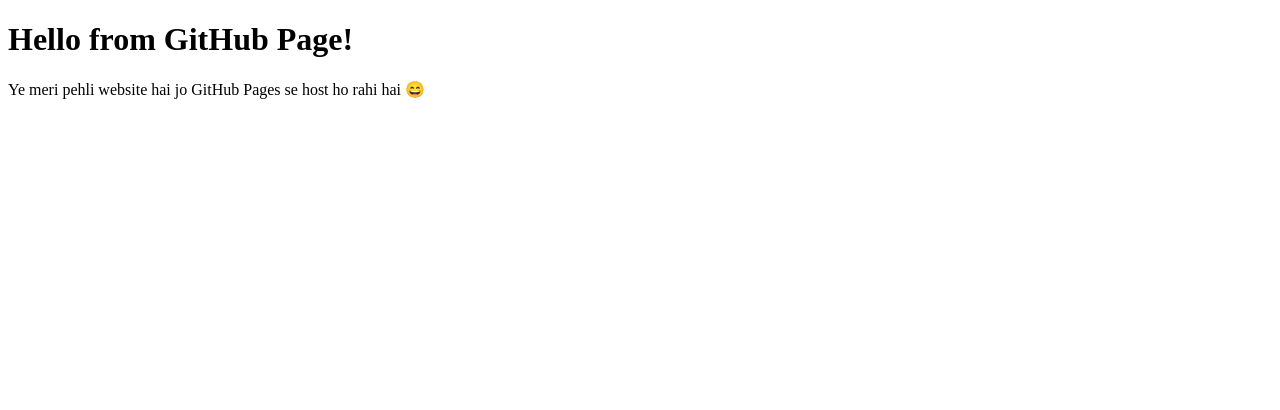
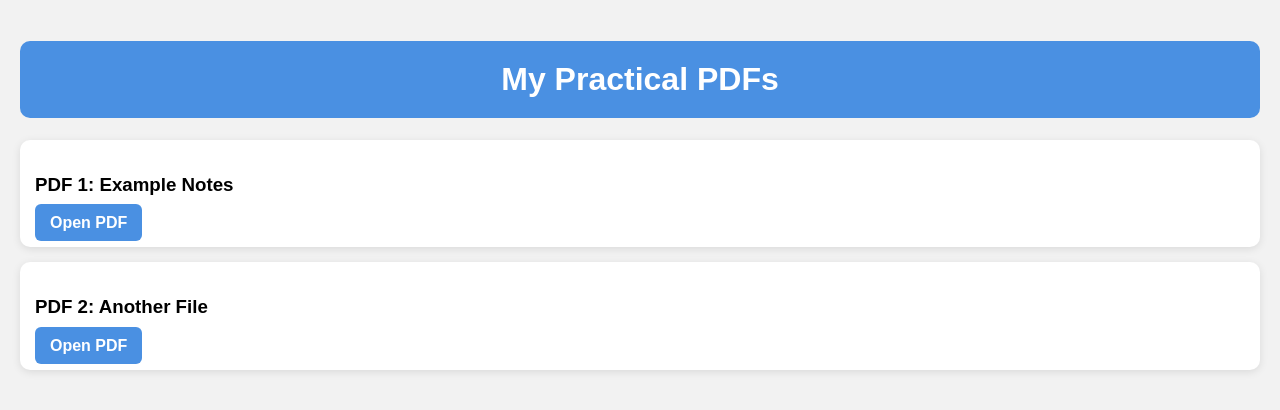
Before and after one commit to amrendra92singh/practical, a plain HTML site: page index.html in a window 1280 px wide. Drawn offline with Linux system fonts and the light colour scheme.

Commit message:
Update index.html

```diff
--- a/index.html
+++ b/index.html
@@ -1,10 +1,56 @@
 <!DOCTYPE html>
-<html>
+<html lang="en">
 <head>
-    <title>My First GitHub Page</title>
+    <meta charset="UTF-8">
+    <title>Practical PDFs</title>
+    <style>
+        body {
+            font-family: Arial, sans-serif;
+            background: #f2f2f2;
+            margin: 0;
+            padding: 20px;
+        }
+        h1 {
+            text-align: center;
+            background: #4A90E2;
+            color: white;
+            padding: 20px;
+            border-radius: 10px;
+        }
+        .pdf-card {
+            background: white;
+            padding: 15px;
+            margin: 15px 0;
+            border-radius: 10px;
+            box-shadow: 0 2px 8px rgba(0,0,0,0.1);
+        }
+        a.button {
+            background: #4A90E2;
+            color: white;
+            padding: 10px 15px;
+            text-decoration: none;
+            border-radius: 6px;
+            font-weight: bold;
+        }
+        a.button:hover {
+            background: #357ABD;
+        }
+    </style>
 </head>
+
 <body>
-    <h1>Hello from GitHub Page!</h1>
-    <p>Ye meri pehli website hai jo GitHub Pages se host ho rahi hai 😄</p>
+    <h1>My Practical PDFs</h1>
+
+    <!-- Add your PDFs here -->
+    <div class="pdf-card">
+        <h3>PDF 1: Example Notes</h3>
+        <a class="button" href="practicals nb.nb" target="_blank">Open PDF</a>
+    </div>
+
+    <div class="pdf-card">
+        <h3>PDF 2: Another File</h3>
+        <a class="button" href="practicals pdf.pdf" target="_blank">Open PDF</a>
+    </div>
+
 </body>
 </html>
```
